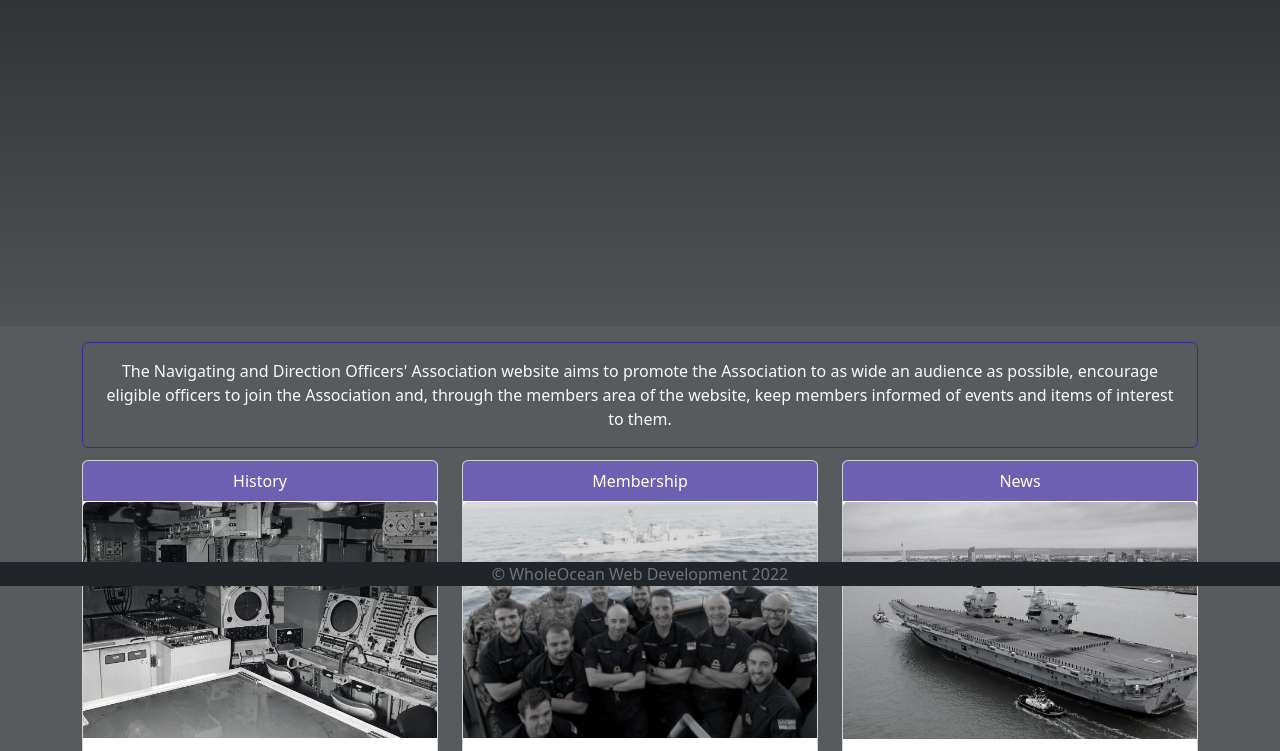
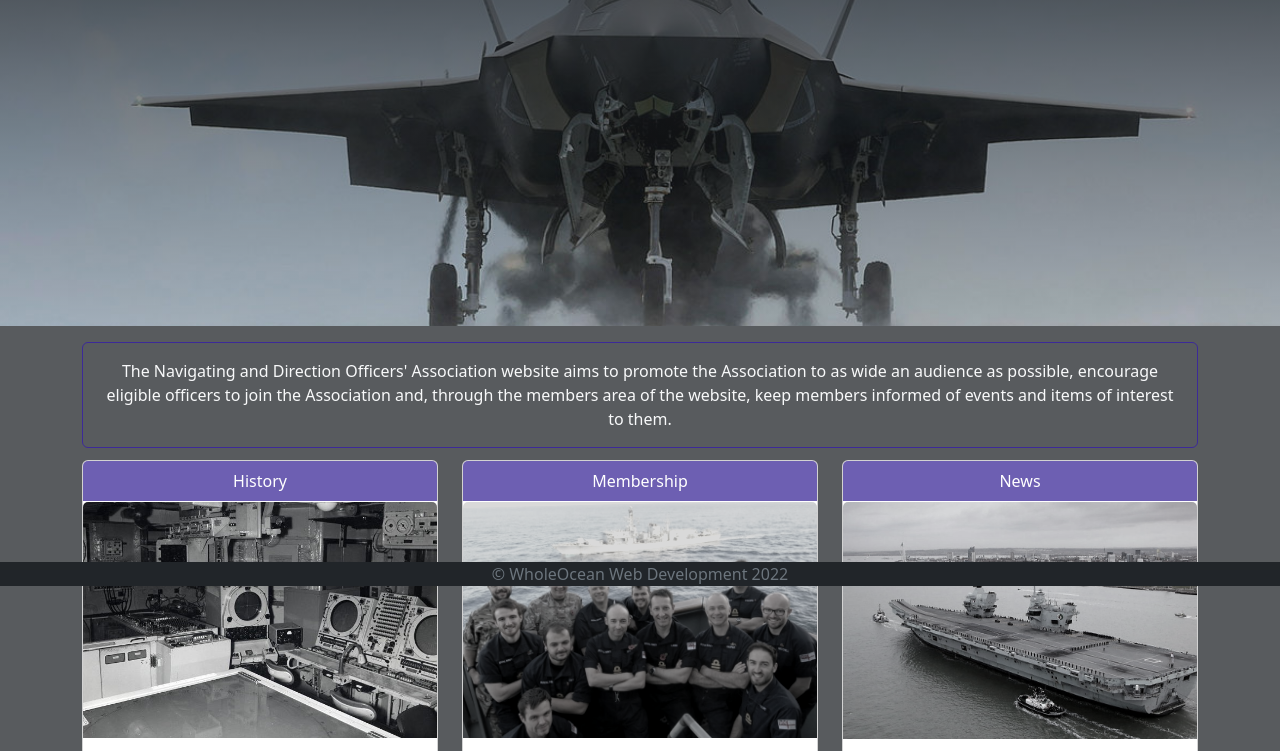
Before and after one commit to KSD89/ndassoc_initial, a website: page index.html in a window 1280 px wide. Shown: the part 214-965 px from the top of the page. Drawn offline with nearby package versions, Linux system fonts and the light colour scheme.

Commit message:
update to background-image URL

```diff
--- a/styles/global.css
+++ b/styles/global.css
@@ -2,7 +2,7 @@
   height: 30em;
   max-height: calc(100vh - (42px + 1em));
   background: linear-gradient(rgba(33, 37, 41, 1), rgba(33, 37, 41, 0.15)),
-    url(assets/hero.jpg);
+    url(/assets/hero.jpg);
   background-repeat: no-repeat;
   background-size: cover;
   background-position: 50% 30%;
```
